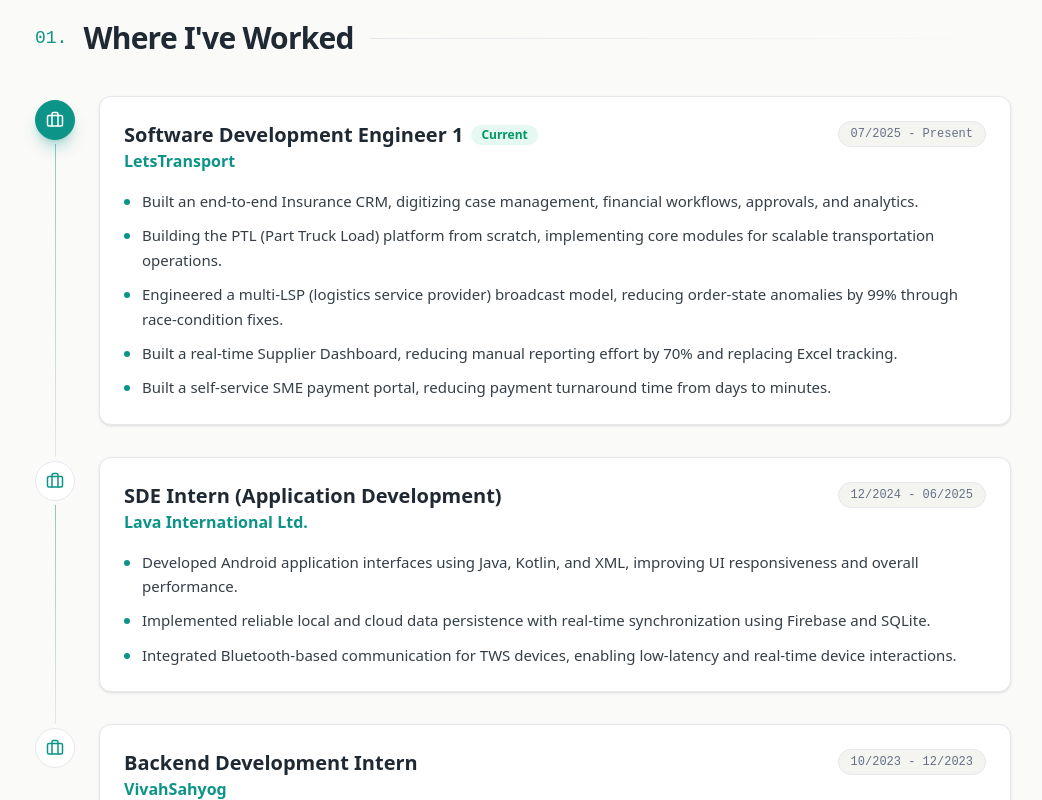
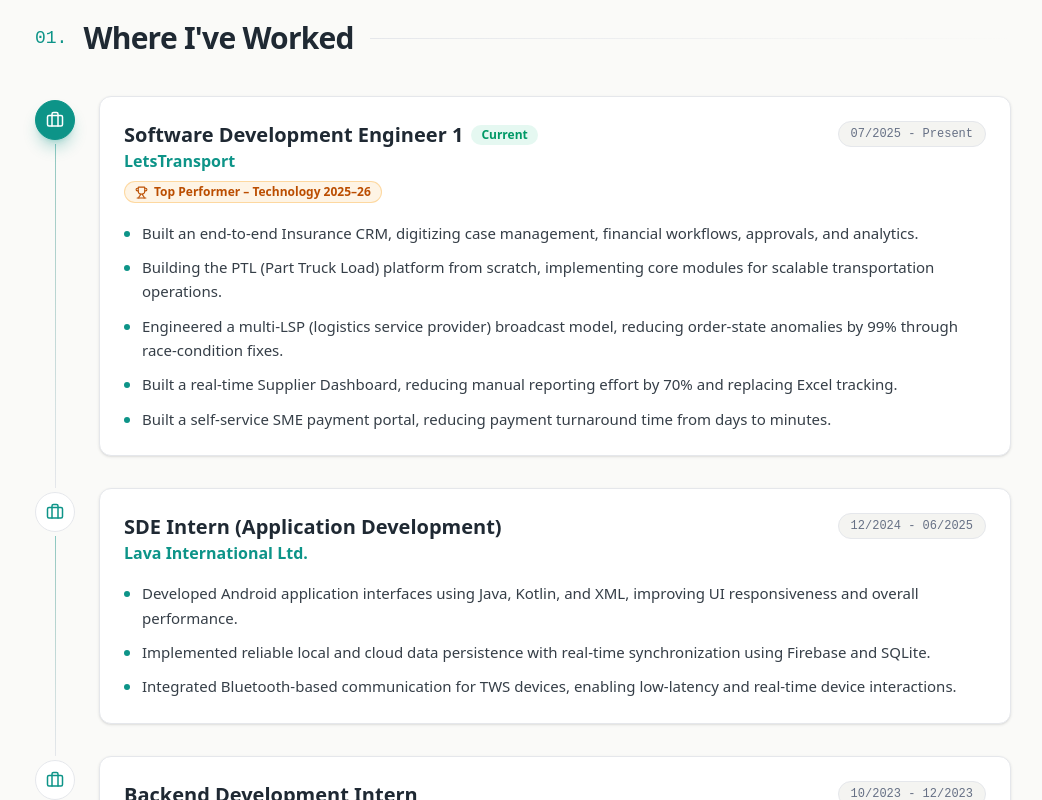
Before and after one commit to hrithik-09/Hrithik-portfolio, a React (Vite) app: page / in a window 1280 px wide. Shown: the part 780-1580 px from the top of the page, without its empty margins (117-1159 px from the left). Built offline with nearby package versions, Linux system fonts and the light colour scheme.

Commit message:
top performer award

```diff
--- a/index.html
+++ b/index.html
@@ -50,6 +50,7 @@
           },
           "email": "mailto:ranjan.hrithikofficial@gmail.com",
           "sameAs": ["https://github.com/hrithik-09", "https://www.linkedin.com/in/hrithik2209"],
+          "award": "Top Performer – Technology (2025–26), LetsTransport",
           "knowsAbout": ["Backend Development", "Distributed Systems", "Go", "Node.js", "PostgreSQL", "Redis"]
         }
       }
--- a/src/components/Awards.jsx
+++ b/src/components/Awards.jsx
@@ -10,7 +10,8 @@ export default function Awards({ awards }) {
             <div className="mt-1 flex h-12 w-12 flex-shrink-0 items-center justify-center rounded-full bg-primary/10 text-primary transition-transform duration-300 group-hover:scale-110">
               <Trophy size={24} aria-hidden="true" />
             </div>
-            <div className="flex-1">
+            <div className="flex min-w-0 flex-1 flex-col gap-5 md:flex-row md:items-start">
+              <div className="min-w-0 flex-1">
                 <div className="mb-2 flex flex-col gap-2 md:flex-row md:items-start md:justify-between">
                   <div>
                     <h3 className="text-lg font-bold text-fg">{award.title}</h3>
@@ -20,6 +21,31 @@ export default function Awards({ awards }) {
                 </div>
                 <p className="text-sm leading-relaxed text-fg">{award.description}</p>
               </div>
+              {award.images?.length > 0 && (
+                <div className="grid shrink-0 grid-cols-2 gap-3 md:w-64">
+                  {award.images.map((image) => (
+                    <a
+                      key={image.src}
+                      href={image.src}
+                      target="_blank"
+                      rel="noopener noreferrer"
+                      className="group/img block overflow-hidden rounded-xl border border-border bg-subtle"
+                      aria-label={`Open full image: ${image.alt}`}
+                    >
+                      <img
+                        src={image.src}
+                        alt={image.alt}
+                        width={900}
+                        height={1200}
+                        loading="lazy"
+                        decoding="async"
+                        className="aspect-[3/4] h-full w-full object-cover transition-transform duration-500 group-hover/img:scale-105"
+                      />
+                    </a>
+                  ))}
+                </div>
+              )}
+            </div>
           </article>
         </Reveal>
       ))}
--- a/src/components/ExperienceCard.jsx
+++ b/src/components/ExperienceCard.jsx
@@ -1,8 +1,8 @@
-import { Briefcase } from 'lucide-react';
+import { Briefcase, Trophy } from 'lucide-react';
 import Reveal from './Reveal';
 
 export default function ExperienceCard({ experience, index, isLast }) {
-  const { role, company, duration, achievements } = experience;
+  const { role, company, duration, award, achievements } = experience;
   const isCurrent = duration.includes('Present');
 
   return (
@@ -29,6 +29,15 @@ export default function ExperienceCard({ experience, index, isLast }) {
               )}
             </div>
             <p className="font-semibold text-primary">{company}</p>
+            {award && (
+              <a
+                href="#awards"
+                className="mt-2 inline-flex items-center gap-1.5 rounded-full border border-amber-500/30 bg-amber-500/10 px-2.5 py-0.5 text-xs font-semibold text-amber-700 transition-colors hover:bg-amber-500/20 dark:text-amber-300"
+              >
+                <Trophy size={13} aria-hidden="true" />
+                {award}
+              </a>
+            )}
           </div>
           <span className="chip font-mono">{duration}</span>
         </div>
--- a/src/data.js
+++ b/src/data.js
@@ -19,6 +19,7 @@ export const portfolioData = {
       company: "LetsTransport",
       role: "Software Development Engineer 1",
       duration: "07/2025 - Present",
+      award: "Top Performer – Technology 2025–26",
       achievements: [
         "Built an end-to-end Insurance CRM, digitizing case management, financial workflows, approvals, and analytics.",
         "Building the PTL (Part Truck Load) platform from scratch, implementing core modules for scalable transportation operations.",
@@ -166,6 +167,23 @@ export const portfolioData = {
 
   awards: [
     {
+      title: "Top Performer – Technology (2025–26)",
+      organization: "LetsTransport",
+      date: "08/2026",
+      description:
+        "Recognised as the top performer in Technology at LetsTransport for 2025–26, for outstanding performance, dedication, and contribution to the growth and success of the company.",
+      images: [
+        {
+          src: `${import.meta.env.BASE_URL}awards/top-performer-ceremony.jpg`,
+          alt: "Hrithik Ranjan receiving the Top Performer certificate and trophy at LetsTransport",
+        },
+        {
+          src: `${import.meta.env.BASE_URL}awards/top-performer-trophy.jpg`,
+          alt: "Top Performer – Technology 2025–2026 trophy and certificate of recognition from LetsTransport",
+        },
+      ],
+    },
+    {
       title: "EXCALIBUR 23' Finalist",
       organization: "NIT Kurukshetra Techfest",
       date: "01/2023",
```
Also changed, not shown: public/awards/top-performer-ceremony.jpg (added), public/awards/top-performer-trophy.jpg (added). Lines whose indentation alone changed are shown as unchanged.
